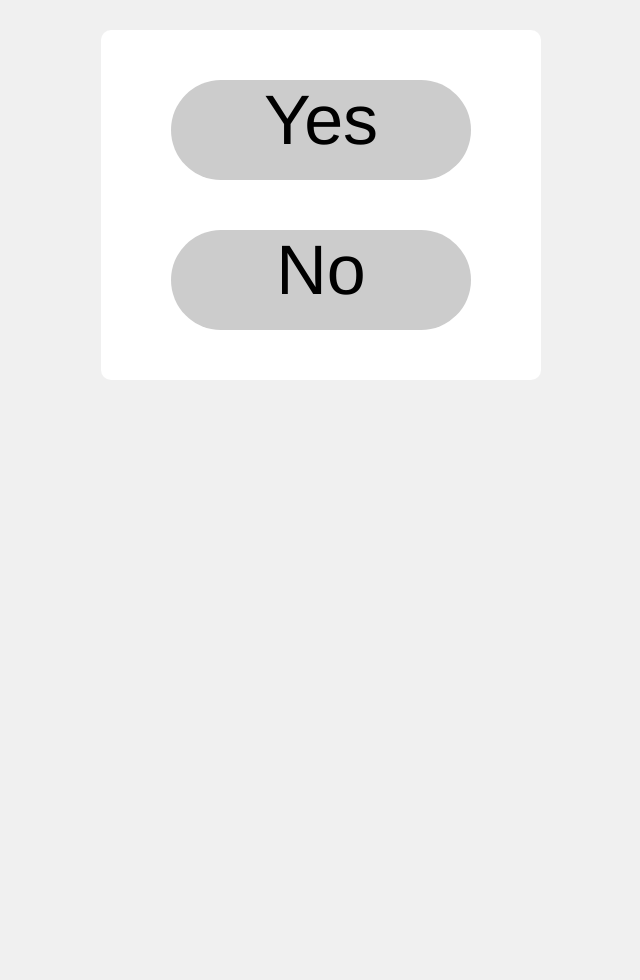
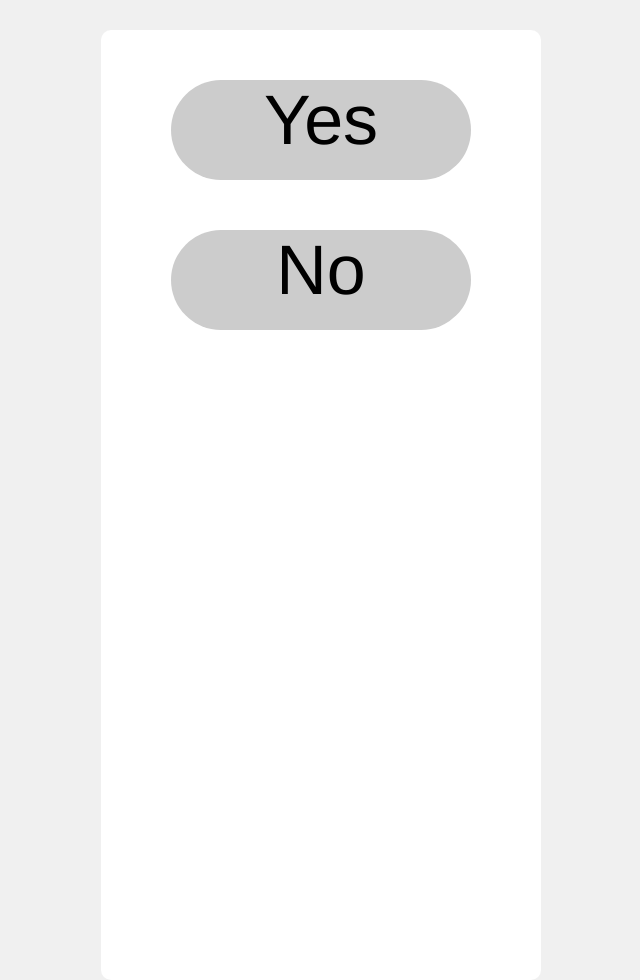
Before and after one commit to klsriley/klsriley.github.io, a Jekyll site: the page yesorno/index.html, which Jekyll copies as it is, in a window 1280 px wide. Shown: the whole page, without its empty margins (319-959 px from the left). Built offline with Jekyll 4.4.1, drawn with Linux system fonts in a browser that asks for light colours; before the commit the page ends 900 px from its top, so only the background shows below that.

Commit message:
Update index.html

```diff
--- a/yesorno/index.html
+++ b/yesorno/index.html
@@ -20,13 +20,14 @@ body {
 #main {
 	position:relative;
 	width:400px;
-	height:300px;
 	margin:30px auto 0px auto;
 	padding:0 20px 50px 20px;
 	background:#FFF;
 	-webkit-border-radius:10px;
 	-moz-border-radius:10px;
 }
+
+html, body, div#main { height:100%; }
 
 #stage{
 	display:block;
```
